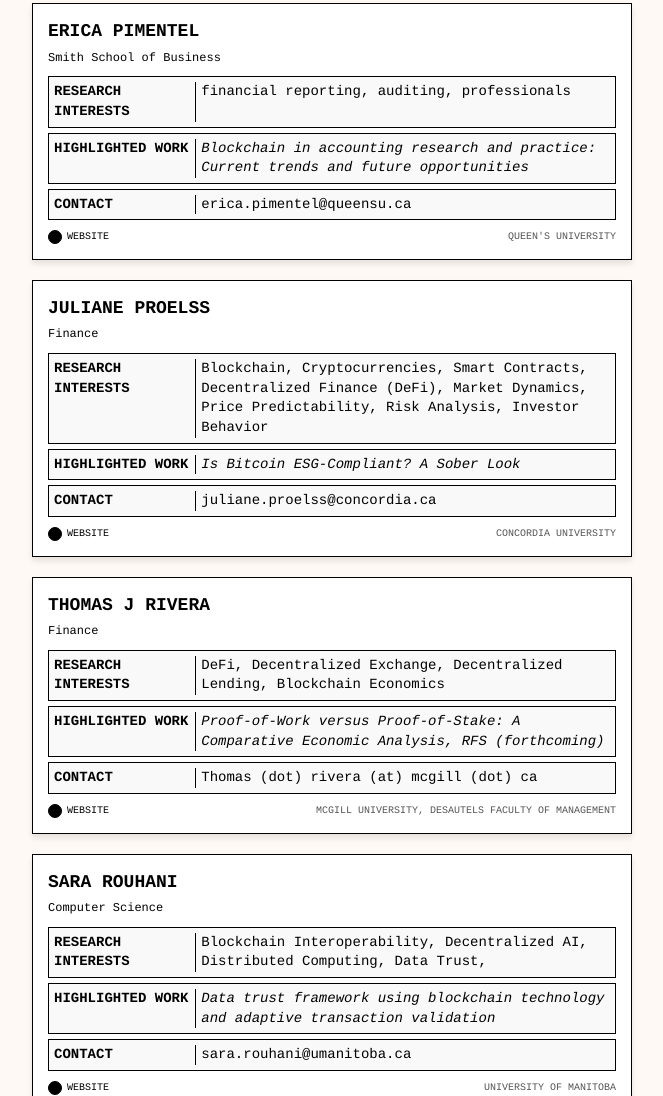
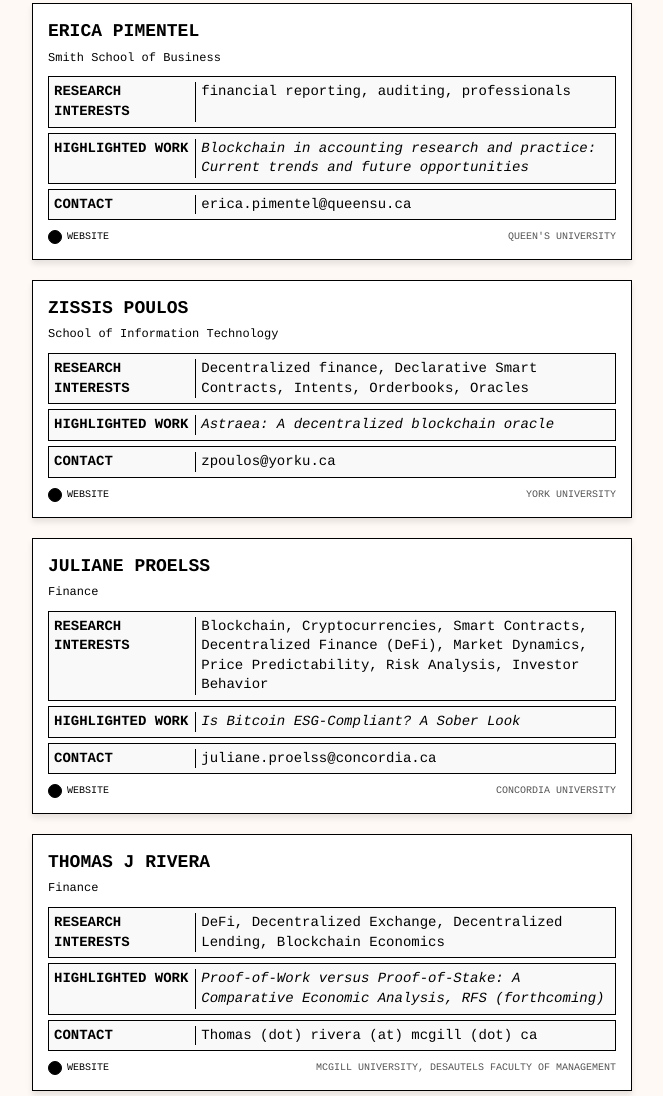
Before and after one commit to aw3ca/aw3ca.github.io, a plain HTML site: page index.html in a window 1280 px wide. Shown: the part 5337-6433 px from the top of the page, without its empty margins (308-971 px from the left). Drawn offline with Linux system fonts and the light colour scheme.

Commit message:
+ Zissis

```diff
--- a/index.html
+++ b/index.html
@@ -567,6 +567,34 @@
 
 
 <div class="label">
+    <div class="title">Zissis Poulos</div>
+    <div class="subtitle">School of Information Technology</div>
+
+    <div class="box">
+        <div class="box-title">Research Interests</div>
+        <div class="box-content">Decentralized finance, Declarative Smart Contracts, Intents, Orderbooks, Oracles</div>
+    </div>
+    <div class="box">
+        <div class="box-title">Highlighted Work</div>
+        <div class="box-content"><a href="https://ieeexplore.ieee.org/document/8726819" target="_blank" class="unstyled-link"><em>Astraea: A decentralized blockchain oracle</em></a></div>
+    </div>
+    <div class="box">
+        <div class="box-title">Contact</div>
+        <div class="box-content"><a href="mailto:zpoulos@yorku.ca" class="unstyled-link">zpoulos@yorku.ca</a></div>
+    </div>
+
+    <div class="footer">
+        <a class="website-link" href="https://profiles.laps.yorku.ca/profiles/zpoulos/" target="_blank">
+            <div class="website-icon"></div>
+            Website
+        </a>
+        <div>York University</div>
+    </div>
+</div>
+
+
+
+<div class="label">
     <div class="title">Juliane Proelss</div>
     <div class="subtitle">Finance</div>
 
--- a/professors.csv
+++ b/professors.csv
@@ -30,3 +30,4 @@ Abdelhakim Senhaji Hafid,Computer science and Operational Research (DIRO),Univer
 Florian Martin-Bariteau,"Faculty of Law / Centre for Law, Technology and Society",University of Ottawa,Policy,"Council of Europe Report on The Impact of Blockchains on Human Rights, Democracy and the Rule of Law",https://papers.ssrn.com/sol3/papers.cfm?abstract_id=4170324,info@blckchn.ca,https://blckchn.ca,Martin-Bariteau,
 Mariam Humayun,Marketing,"Telfer School of Management, University of Ottawa","Bitcoin, Crypto-Communities, Blockchain, Decentralized Branding",How Brand Hive Minds Thrive: Understanding Bitcoin’s Resilience,https://cryptoeconomicsystems.pubpub.org/pub/humayun-bitcoin-brand-resilience/release/2,N/A,https://telfer.uottawa.ca/en/directory/mariam-humayun/,Humayun,
 Atefeh (Atty) Mashatan,Ted Rogers School of Information Technology Management ,Toronto Metropolitan University ,"blockchain adoption, crypto-payment adoption, blockchain in supply-chain finance, blockchain adoption in real estate, blockchain-based personals health records",Mosaïque: a Purpose-built Digital Wallet,https://www.torontomu.ca/tedrogersschool/cybersecurity-research-lab/research-projects/mosaique/,N/A,https://www.torontomu.ca/tedrogersschool/cybersecurity-research-lab/,Mashatan,
+Zissis Poulos,School of Information Technology,York University,"Decentralized finance, Declarative Smart Contracts, Intents, Orderbooks, Oracles",Astraea: A decentralized blockchain oracle,https://ieeexplore.ieee.org/document/8726819,zpoulos@yorku.ca,https://profiles.laps.yorku.ca/profiles/zpoulos/,Poulos,
```
